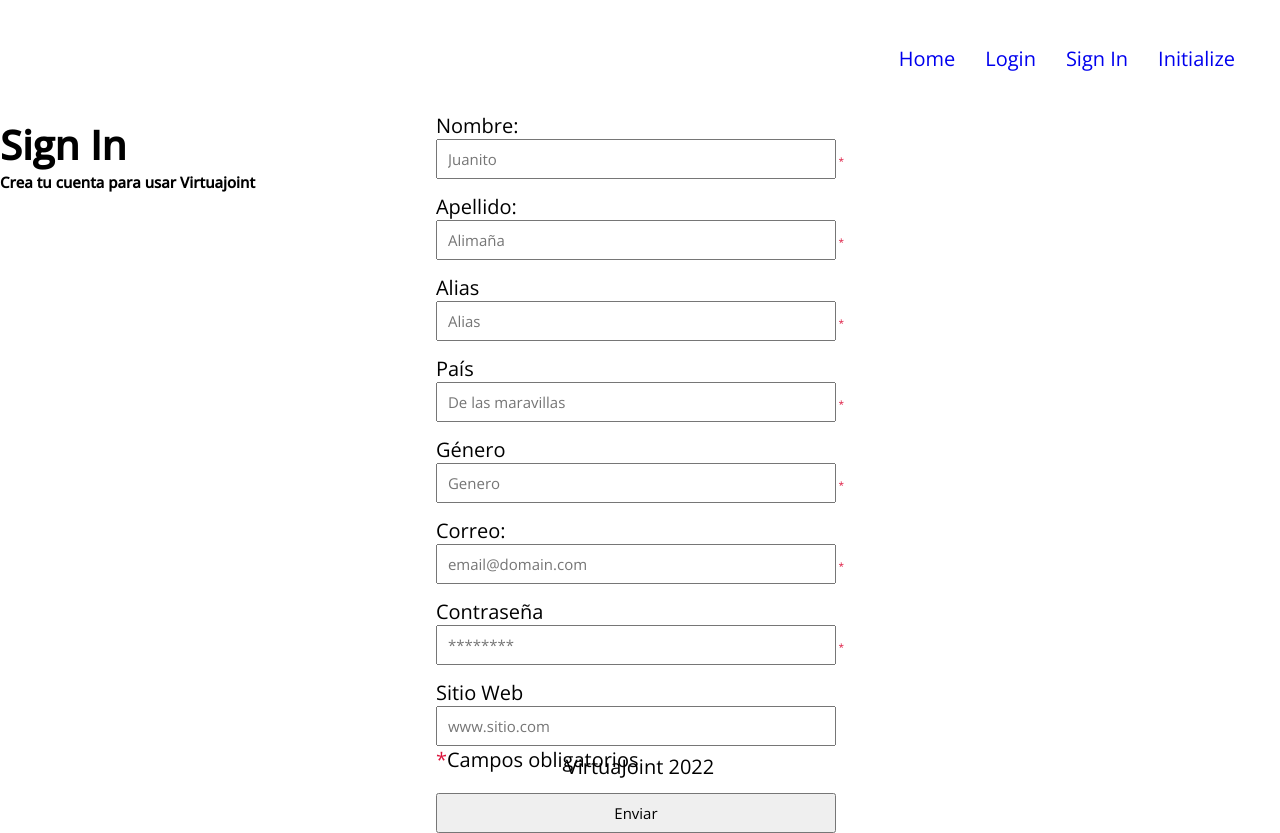
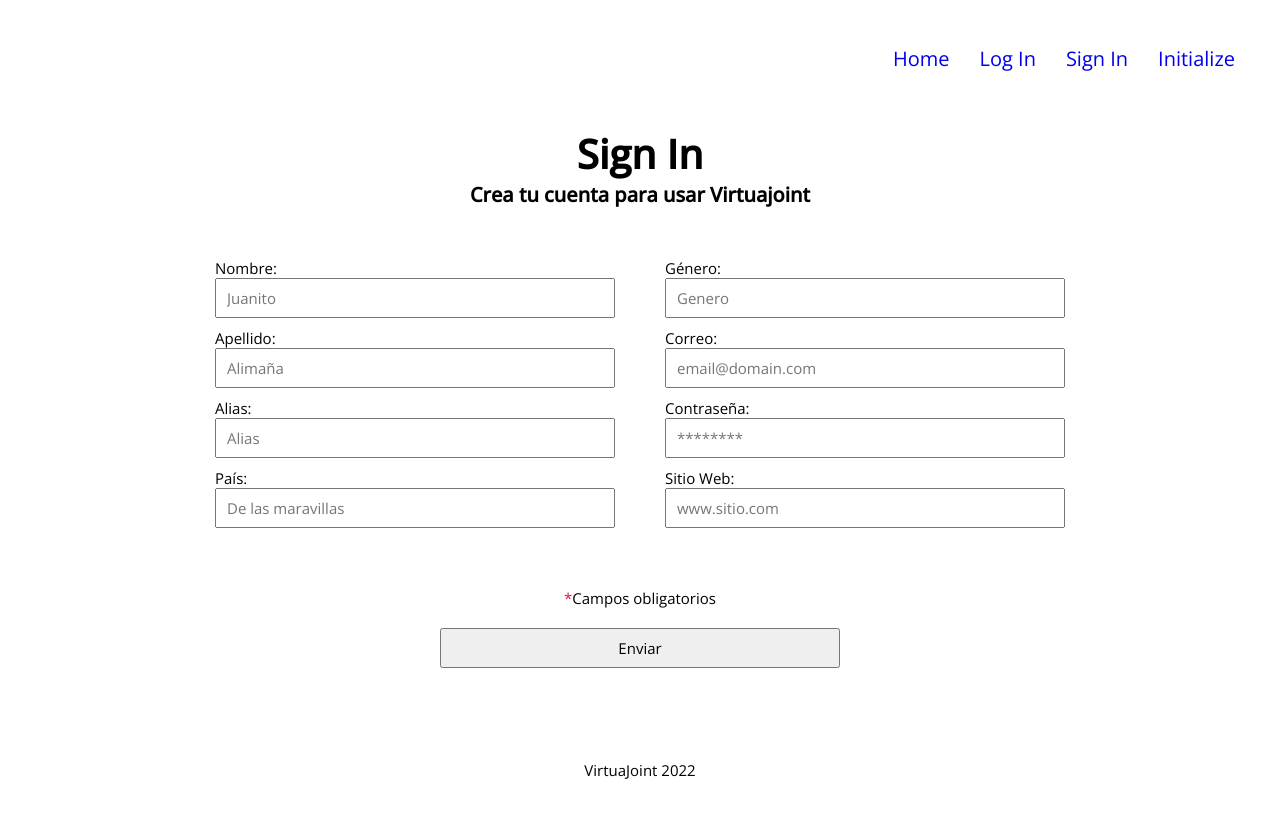
Before and after one commit to natan9019/virtuajoint, a PHP site: page /signin.html in a window 1280 px wide. After the commit the page ends 779 px from the top, so only its background shows below. Run offline with PHP 8.4, Linux system fonts and the light colour scheme.

Commit message:
Realizados los TODOs acotados por Natán, corregidos los estilos generales

```diff
--- a/public/css/styles.css
+++ b/public/css/styles.css
@@ -21,9 +21,13 @@ h1 {
     font-size: 4rem;
 }
 
+h2 {
+    font-size: 2rem;
+}
+
 p,
 label {
-    font-size: 2rem;
+    font-size: 1.5rem;
 }
 
 input {
@@ -50,32 +54,39 @@ input {
     padding: 1.5rem;
 }
 
-.heroSection,
-.loginSection,
-.signupSection {
+.mainSection {
     display: flex;
     flex-direction: column;
     justify-content: center;
     align-items: center;
     height: 70vh;
+    width: 100%;
 }
 
-.loginSection form {
+.form-login {
     display: flex;
     flex-direction: column;
     padding: 5rem;
 }
 
-.loginSection form input {
-    margin-bottom: 2rem;
+.form-signin {
+    display: flex;
+    flex-direction: row;
+    gap: 5rem;
+    padding: 5rem;
 }
 
-form input:last-of-type {
+form input {
+    margin-bottom: 1rem;
+}
+
+input[type="submit"] {
     margin-top: 2rem;
 }
 
-.signupSection h2 {
-    margin-bottom: 2rem;
+.form-div {
+    display: flex;
+    flex-direction: column;
 }
 
 .link-forgotPassword {
@@ -92,9 +103,18 @@ form input:last-of-type {
     font-size: 2rem;
 }
 
-@media (max-width: 640px) {
+@media (max-width: 900px) {
+    form {
+        flex-direction: column;
+        gap: 0;
+    }
+
     .navbar {
         justify-content: center;
+    }
+
+    .mainSection {
+        margin-top: 5rem;
     }
 
     .hero {
@@ -104,8 +124,13 @@ form input:last-of-type {
     .navbar-menu {
         flex-direction: column;
     }
+
+    .footer {
+        position: relative;
+        margin-top: 10rem;
+    }
 }
 
-span.asterisk{
+span.asterisk {
     color: crimson;
 }
--- a/public/index.html
+++ b/public/index.html
@@ -22,7 +22,7 @@
         </ul>
     </nav>
 
-    <section class="heroSection">
+    <section class="heroSection mainSection">
         <h1>Bienvenido a Virtuajoint</h1>
         <p>Virtuajoint te permite gestionar colecciones de lo que quieras</p>
     </section>
--- a/public/signin.html
+++ b/public/signin.html
@@ -16,43 +16,47 @@
     <nav class="navbar">
         <ul class="navbar-menu">
             <li> <a href="http://virtuajoint.test/">Home</a> </li>
-            <li> <a href="http://virtuajoint.test/login.html">Login</a> </li>
+            <li> <a href="http://virtuajoint.test/login.html">Log In</a> </li>
             <li> <a href="http://virtuajoint.test/signin.html">Sign In</a> </li>
             <li> <a href="http://virtuajoint.test/initialize.html">Initialize</a></li>
         </ul>
     </nav>
-    <h1>Sign In</h1>
-    <!-- FIXME @humberto El formulario se encima en este texto cuando se compacta la vista en el navegador -->
-    <h2>Crea tu cuenta para usar Virtuajoint</h2>
-    <section class="signupSection">
-        <form action="/action_page.php" method="post">
-            <label for="lblFName">Nombre:</label><br>
-            <input type="text" id="txtFName" name="txtFName" placeholder="Juanito"><span class="asterisk"> *</span><br><br>
 
-            <label for="lblLName">Apellido:</label><br>
-            <input type="text" id="txtLName" name="txtLName" placeholder="Alimaña"><span class="asterisk"> *</span><br><br>
+    <section class="signupSection mainSection">
+        <h1>Sign In</h1>
+        <h2>Crea tu cuenta para usar Virtuajoint</h2>
 
-            <label for="lblAlias">Alias</label><br>
-            <input type="text" id="txtAlias" name="txtAlias" placeholder="Alias"><span class="asterisk"> *</span><br><br>
+        <form action="/action_page.php" method="post" class="form-signin">
+            <div class="form-div">
+                <label for="lblFName">Nombre:</label>
+                <input type="text" id="txtFName" name="txtFName" placeholder="Juanito" required>
 
-            <label for="lblCountry">País</label><br>
-            <input type="text" id="txtCountry" name="txtCountry" placeholder="De las maravillas"><span class="asterisk"> *</span><br><br>
+                <label for="lblLName">Apellido:</label>
+                <input type="text" id="txtLName" name="txtLName" placeholder="Alimaña" required>
 
-            <label for="lblGender">Género</label><br>
-            <input type="text" id="txtGender" name="txtGender" placeholder="Genero"><span class="asterisk"> *</span><br><br>
+                <label for="lblAlias">Alias:</label>
+                <input type="text" id="txtAlias" name="txtAlias" placeholder="Alias" required>
 
-            <label for="lblEmail">Correo:</label><br>
-            <input type= "email" id="txtEmail" name="txtEmail" placeholder="email@domain.com"><span class="asterisk"> *</span><br><br>
+                <label for="lblCountry">País:</label>
+                <input type="text" id="txtCountry" name="txtCountry" placeholder="De las maravillas" required>
+            </div>
 
-            <label for="lblpssword">Contraseña</label><br>
-            <input type="password" id="txtPassword" name="txtPassword" placeholder="********"><span class="asterisk"> *</span><br><br>
+            <div class="form-div">
+                <label for="lblGender">Género:</label>
+                <input type="text" id="txtGender" name="txtGender" placeholder="Genero" required>
 
-            <label for="lblWebsite">Sitio Web</label><br>
-            <input type="text" id="txtWebsite" name="txtWebsite" placeholder="www.sitio.com"><br>
+                <label for="lblEmail">Correo:</label>
+                <input type="email" id="txtEmail" name="txtEmail" placeholder="email@domain.com" required>
 
-            <p><span class="asterisk"> *</span>Campos obligatorios</p>
-            <input type="submit" id="btnSubmit" value="Enviar">
+                <label for="lblpssword">Contraseña:</label>
+                <input type="password" id="txtPassword" name="txtPassword" placeholder="********" required>
+
+                <label for="lblWebsite">Sitio Web:</label>
+                <input type="text" id="txtWebsite" name="txtWebsite" placeholder="www.sitio.com">
+            </div>
         </form>
+        <p><span class="asterisk">*</span>Campos obligatorios</p>
+        <input type="submit" id="btnSubmit" value="Enviar">
 
     </section>
 
```
Also changed, not shown: public/login.html (+3 -4 lines).
